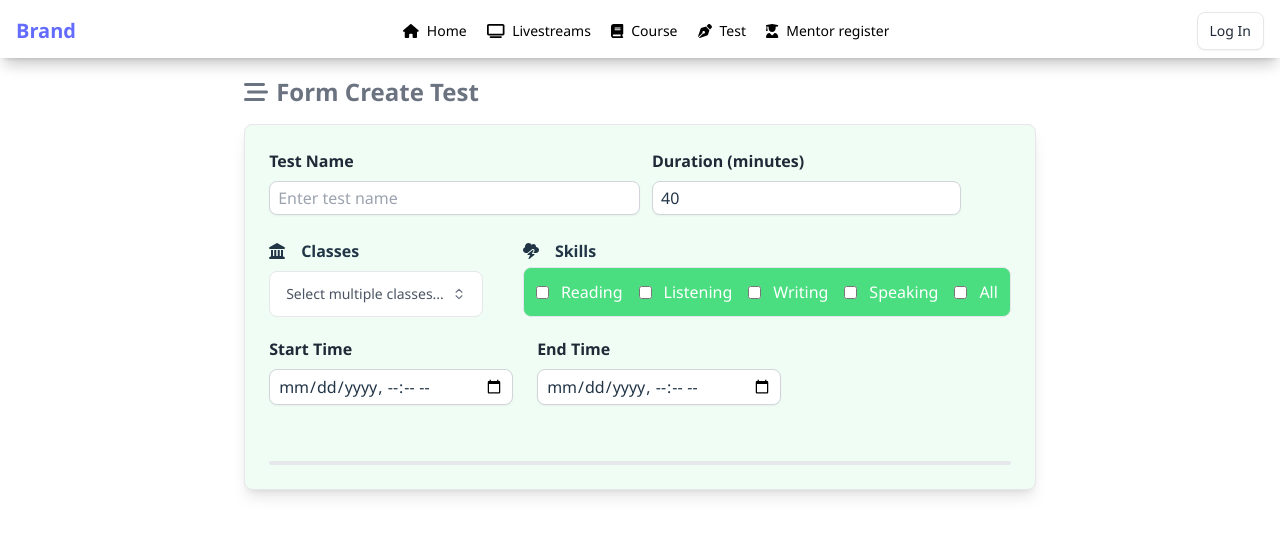
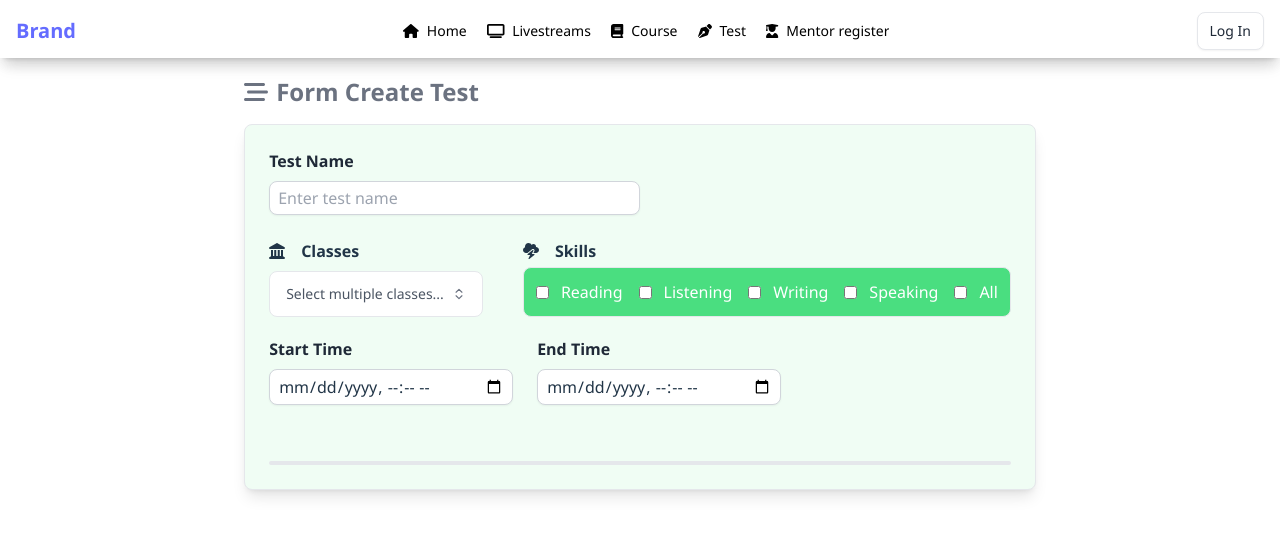
Before and after one commit to lechieulong/TutorMe_UI_v1, a React (Vite) app: page /create-test in a window 1280 px wide. Shown: the top 536 px of the page. Built offline with nearby package versions, Linux system fonts and the light colour scheme.

Commit message:
Yupvalidation

```diff
--- a/src/components/Test/SkillForm/FormSkill.jsx
+++ b/src/components/Test/SkillForm/FormSkill.jsx
@@ -1,6 +1,9 @@
 import React, { useState } from "react";
 import { CKEditor } from "@ckeditor/ckeditor5-react";
 import ClassicEditor from "@ckeditor/ckeditor5-build-classic";
+import { Formik, Field, Form, ErrorMessage } from "formik";
+import * as Yup from "yup";
+
 import { FontAwesomeIcon } from "@fortawesome/react-fontawesome";
 import {
   faBookOpen,
@@ -68,13 +71,6 @@ const FormSkill = ({ skill, formData, handleDataChange }) => {
     };
 
     handleDataChange(updatedFormData);
-  };
-
-  const handleInputChange = (index, event) => {
-    const { name, value } = event.target;
-    const updatedParts = [...parts];
-    updatedParts[index] = { ...updatedParts[index], [name]: value };
-    handleDataChange({ parts: updatedParts });
   };
 
   const handleAudioChange = (index, event) => {
@@ -230,7 +226,7 @@ const FormSkill = ({ skill, formData, handleDataChange }) => {
           : "All"}
       </h2>
       <label className=" w-3/12  p-2 flex items-center gap-3 justify-center  text-base font-medium text-gray-700">
-        <span className="w-1/2">Duration of skill</span>
+        <span className="w-1/2">Duration (minutes)</span>
         <input
           type="number"
           value={formData.skills[skill].duration}
@@ -1027,7 +1023,7 @@ const FormSkill = ({ skill, formData, handleDataChange }) => {
           <div
             className="cursor-ew-resize  bg-gray-300 rounded-full "
             style={{
-              width: "1px",
+              width: "3px",
               height: "100%",
             }}
             onMouseDown={() => startResizing("main")}
--- a/src/pages/TestExam/SkillPart.jsx
+++ b/src/pages/TestExam/SkillPart.jsx
@@ -9,7 +9,6 @@ import {
   faCalendarAlt,
   faUser,
   faBorderAll,
-  faBolt,
   faPlay,
 } from "@fortawesome/free-solid-svg-icons";
 import Breadcrumbs from "../../components/common/Breadcrumbs";
--- a/src/pages/TestExam/TestForm.jsx
+++ b/src/pages/TestExam/TestForm.jsx
@@ -11,9 +11,6 @@ import { createTest } from "../../redux/testExam/TestSlice";
 
 const TestFormSchema = Yup.object().shape({
   testName: Yup.string().required("Test Name is required"),
-  duration: Yup.number()
-    .required("Duration is required")
-    .min(1, "Duration must be at least 1 minute"),
   startTime: Yup.date()
     .min(new Date(), "Start time cannot be in the past")
     .required("Start time is required"),
@@ -28,7 +25,6 @@ const TestForm = () => {
   const [formData, setFormData] = useState({
     testName: "",
     classIds: [],
-    duration: 40,
     startTime: new Date(),
     endTime: new Date(),
     skills: [
@@ -38,7 +34,6 @@ const TestForm = () => {
         parts: [
           {
             partNumber: 1,
-            skillType: 0,
             contentText: "",
             audioUrl: "",
             imageUrl: "",
@@ -248,27 +243,6 @@ const TestForm = () => {
                   className="text-red-500 text-sm"
                 />
               </div>
-
-              <div className="w-5/12">
-                <label
-                  htmlFor="duration"
-                  className="block font-semibold text-gray-800"
-                >
-                  Duration (minutes)
-                </label>
-                <Field
-                  id="duration"
-                  name="duration"
-                  type="number"
-                  className="mt-2 block w-full px-2 py-1 border border-gray-300 rounded-lg shadow-sm focus:outline-none focus:ring-2 focus:ring-blue-500 focus:border-blue-500"
-                  placeholder="Enter duration"
-                />
-                <ErrorMessage
-                  name="duration"
-                  component="div"
-                  className="text-red-500 text-sm"
-                />
-              </div>
             </div>
 
             <FilterForm
```
